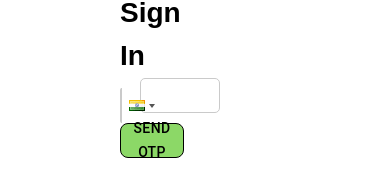
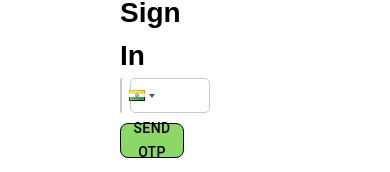
Before and after one commit to vaidehipatel311/carbon-mint-1, a React (Create React App) app: page / in a window 390 px wide. Shown: the part 1054-1226 px from the top of the page. Built offline with nearby package versions, Linux system fonts and the light colour scheme.

Commit message:
modified

```diff
--- a/src/Pages/Login/style.css
+++ b/src/Pages/Login/style.css
@@ -74,7 +74,17 @@
         width: 100%;
         top: 30px;
     }
-
+    .form-control {
+        left: 30px;
+        width: 100%;
+    }
+    .flag-dropdown{
+        display: flex;
+        gap: 10px;
+        margin-top: 30px;
+        width: 10%;
+        height: 100%;
+    }
     .button {
         top: 50px;
         width: 30%;
@@ -117,7 +127,17 @@
     .login-textfield {
         top: 30px;
     }
-
+    .form-control {
+        left: 20px;
+        width: 100%;
+    }
+    .flag-dropdown{
+        display: flex;
+        gap: 10px;
+        margin-top: 30px;
+        width: 10%;
+        height: 100%;
+    }
     .button {
         top: 50px;
     }
@@ -159,7 +179,17 @@
     .login-textfield {
         top: 20px;
     }
-
+    .form-control {
+        left: 20px;
+        width: 100%;
+    }
+    .flag-dropdown{
+        display: flex;
+        gap: 10px;
+        margin-top: 20px;
+        width: 14%;
+        height: 100%;
+    }
     .button {
         top: 40px;
     }
@@ -201,7 +231,17 @@
     .login-textfield {
         top: 10px;
     }
-
+    .form-control {
+        left: 20px;
+        width: 100%;
+    }
+    .flag-dropdown{
+        display: flex;
+        gap: 10px;
+        margin-top: 10px;
+        width: 15%;
+        height: 100%;
+    }
     .button {
         top: 40px;
     }
@@ -243,7 +283,17 @@
     .login-textfield {
         top: 10px;
     }
-
+    .form-control {
+        left: 20px;
+        width: 100%;
+    }
+    .flag-dropdown{
+        display: flex;
+        gap: 10px;
+        margin-top: 10px;
+        width: 15%;
+        height: 100%;
+    }
     .button {
         top: 30px;
     }
@@ -338,7 +388,17 @@
     .login-textfield {
         top: 10px;
     }
-
+    .form-control {
+        left: 20px;
+        width: 100%;
+    }
+    .flag-dropdown{
+        display: flex;
+        gap: 10px;
+        margin-top: 10px;
+        width: 15%;
+        height: 100%;
+    }
     .button {
         top: 20px;
         width: 35%;
@@ -391,7 +451,17 @@
         }
 
     }
-
+    .form-control {
+        left: 10px;
+        width: 100%;
+    }
+    .flag-dropdown{
+        display: flex;
+        gap: 10px;
+        margin-top: 0px;
+        width: 15%;
+        height: 100%;
+    }
     .button {
         top: 10px;
         width: 34%;
```
